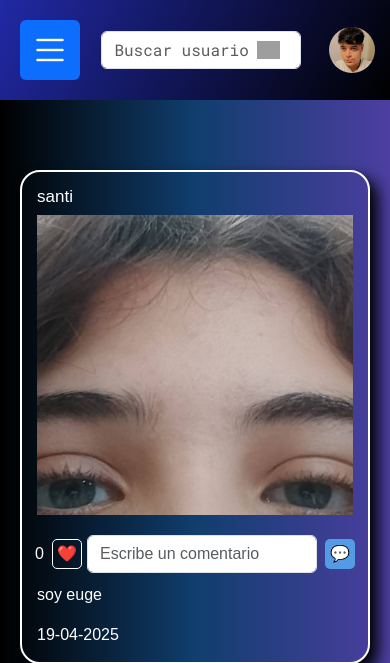
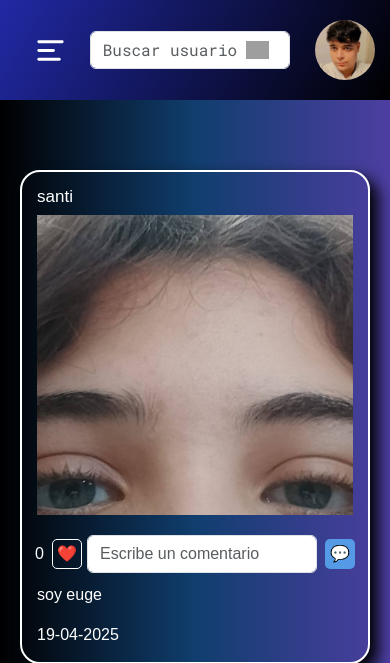
Before and after one commit to santimontironi/red-social-django, a Django app: page /inicio/ in a window 390 px wide. Shown: the top 663 px of the page. Run offline with Django 5.2, Linux system fonts and the light colour scheme; a user stored in the database is signed in; data comes from the database, SQL or seed files in the repository; both versions use the stored data as it was after the commit; some libraries are stand-ins or nearby versions; some web fonts are replaced; grey boxes are pictures that could not be loaded.

Commit message:
ajustes responsivos

```diff
--- a/redsocialapp/static/css/estilos.css
+++ b/redsocialapp/static/css/estilos.css
@@ -110,17 +110,8 @@ aside.abierto{
     display: none;
 }
 
-.btnAbrirMenu i{
-    font-size: 40px;
-    color: #fff;
-    display: flex;
-    justify-content: center;
-    align-items: center;
-}
-
 .btnCerrarMenu{
     display: none;
-    background-color: transparent;
 }
 
 .logoNav{
--- a/redsocialapp/static/css/responsive.css
+++ b/redsocialapp/static/css/responsive.css
@@ -18,7 +18,7 @@
     }
     .formularioBusqueda{
         width: 200px;
-        left: 26%;
+        left: 23%;
     }
     header{
         position: initial;
@@ -28,8 +28,8 @@
         margin-right: 15px;
     }
     .perfilHeader img{
-        width: 46px;
-        height: 46px;
+        width: 60px;
+        height: 60px;
     }
     .perfilHeaderDatos{
         display: none;
@@ -73,6 +73,8 @@
         position: absolute;
         left: 20px;
         top: 20px;
+        background-color: transparent;
+        color: #fff;
     }
     nav ul li{
         display: flex;
@@ -90,12 +92,10 @@
         justify-content: center;
         align-items: center;
         text-align: center;
+        color: #fff;
     }
     .btnCerrarMenu i{
-        font-size: 32px;
-        display: flex;
-        justify-content: center;
-        align-items: center;
+        font-size: 35px;
     }
     nav{
         align-items: center;
--- a/redsocialapp/templates/base.html
+++ b/redsocialapp/templates/base.html
@@ -34,8 +34,8 @@
         </div>
       </div>
     </header>
-    <button class="btnAbrirMenu btn btn-primary">
-      <i class="bi bi-list"></i>
+    <button class="btnAbrirMenu">
+      <svg  xmlns="http://www.w3.org/2000/svg"  width="35"  height="35"  viewBox="0 0 24 24"  fill="none"  stroke="currentColor"  stroke-width="2"  stroke-linecap="round"  stroke-linejoin="round"  class="icon icon-tabler icons-tabler-outline icon-tabler-align-left"><path stroke="none" d="M0 0h24v24H0z" fill="none"/><path d="M4 6l16 0" /><path d="M4 12l10 0" /><path d="M4 18l14 0" /></svg>
     </button>
     <aside id="aside">
       <nav>
```
Also changed, not shown: db.sqlite3.
